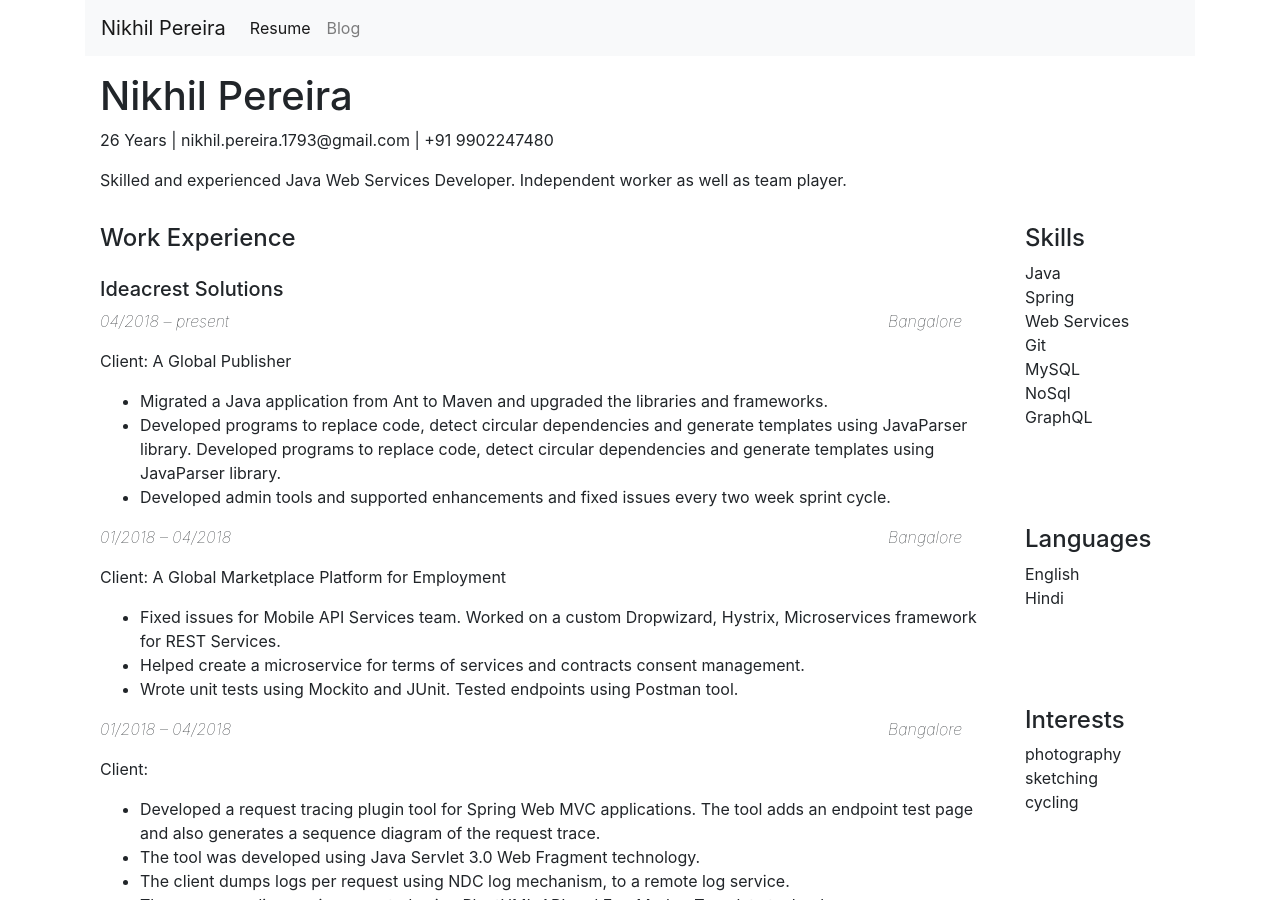
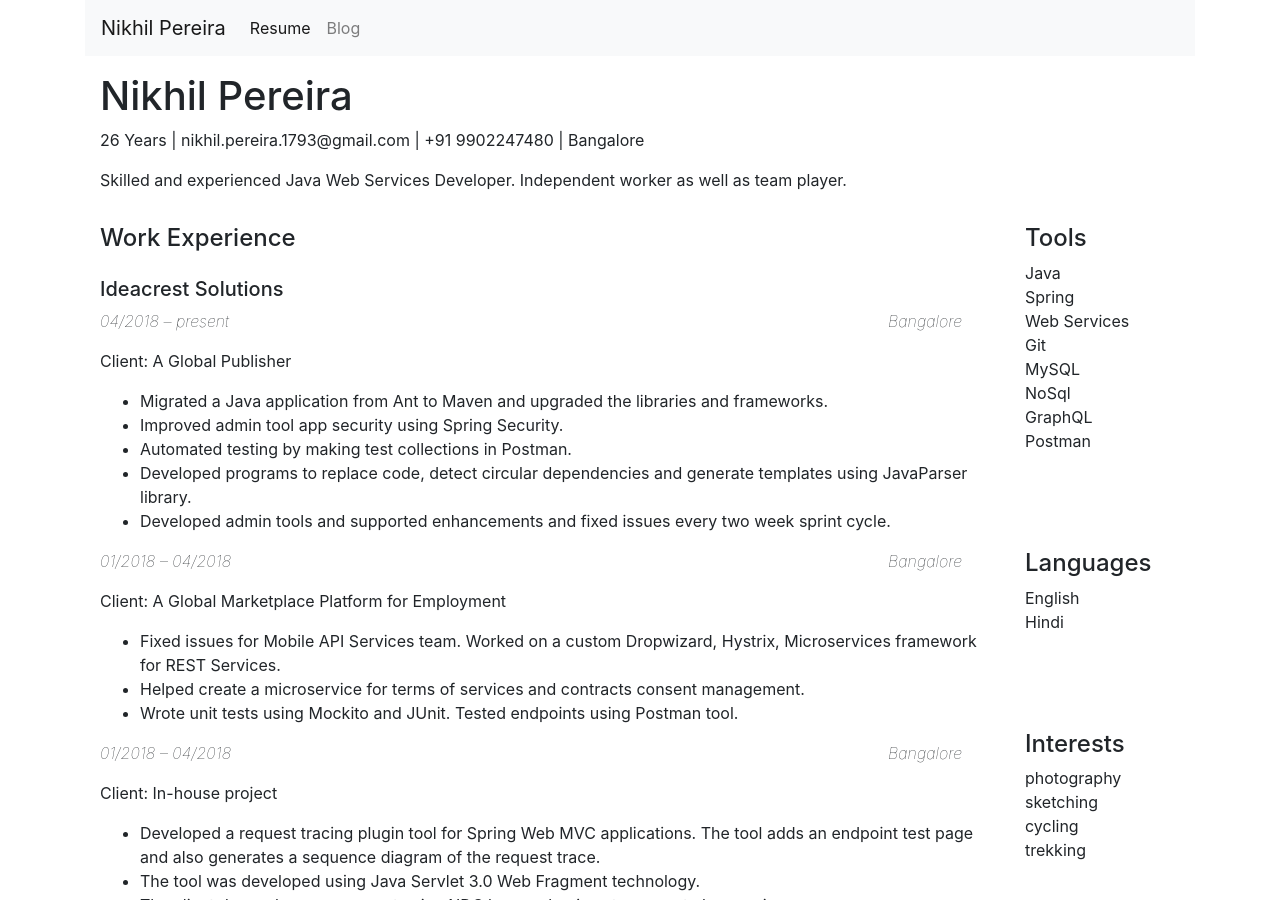
Before and after one commit to nikhilpereira1793/nikhilpereira1793.github.io, a Jekyll site: the page built from resume.html, in a window 1280 px wide and 900 px high. Built offline with Jekyll 4.4.1, drawn with Linux system fonts in a browser that asks for light colours.

Commit message:
update contact details, skills and experience in Resume

```diff
--- a/_data/personalInfo/contactDetails.yml
+++ b/_data/personalInfo/contactDetails.yml
@@ -1,3 +1,4 @@
 age: 26
 email: nikhil.pereira.1793@gmail.com
 mobile: +91 9902247480
+location: Bangalore
--- a/_data/resume/interests.yml
+++ b/_data/resume/interests.yml
@@ -1 +1 @@
-interests: photography, sketching, cycling
+interests: photography, sketching, cycling, trekking
--- a/_data/resume/skills.yml
+++ b/_data/resume/skills.yml
@@ -1 +1 @@
-skills: Java, Spring, Web Services, Git, MySQL, NoSql, GraphQL
+skills: Java, Spring, Web Services, Git, MySQL, NoSql, GraphQL, Postman
--- a/_data/resume/technicalExperience.yml
+++ b/_data/resume/technicalExperience.yml
@@ -6,7 +6,9 @@ technicalExperiences:
         location: Bangalore
         descriptionPoints:
           - point: Migrated a Java application from Ant to Maven and upgraded the libraries and frameworks.
-          - point: Developed programs to replace code, detect circular dependencies and generate templates using JavaParser library. Developed programs to replace code, detect circular dependencies and generate templates using JavaParser library.
+          - point: Improved admin tool app security using Spring Security.
+          - point: Automated testing by making test collections in Postman.
+          - point: Developed programs to replace code, detect circular dependencies and generate templates using JavaParser library.
           - point: Developed admin tools and supported enhancements and fixed issues every two week sprint cycle.
       - timeline: 01/2018 – 04/2018
         client: A Global Marketplace Platform for Employment
@@ -16,6 +18,7 @@ technicalExperiences:
           - point: Helped create a microservice for terms of services and contracts consent management.
           - point: Wrote unit tests using Mockito and JUnit. Tested endpoints using Postman tool.
       - timeline: 01/2018 – 04/2018
+        client: In-house project
         location: Bangalore
         descriptionPoints:
           - point: Developed a request tracing plugin tool for Spring Web MVC applications. The tool adds an endpoint test page and also generates a sequence diagram of the request trace.
--- a/_includes/personalInfo/contactDetails.html
+++ b/_includes/personalInfo/contactDetails.html
@@ -1 +1 @@
-<p>{{site.data.personalInfo.contactDetails.age}} Years | {{site.data.personalInfo.contactDetails.email}} | {{site.data.personalInfo.contactDetails.mobile}}</p>
+<p>{{site.data.personalInfo.contactDetails.age}} Years | {{site.data.personalInfo.contactDetails.email}} | {{site.data.personalInfo.contactDetails.mobile}} | {{site.data.personalInfo.contactDetails.location}}</p>
--- a/_includes/resume/skills.html
+++ b/_includes/resume/skills.html
@@ -1,4 +1,4 @@
-<h4 class="pt-3">Skills</h4>
+<h4 class="pt-3">Tools</h4>
 {% assign skills = site.data.resume.skills.skills | split: "," %}
 <ul class="list-unstyled">
   {% for skill in skills %}
```
